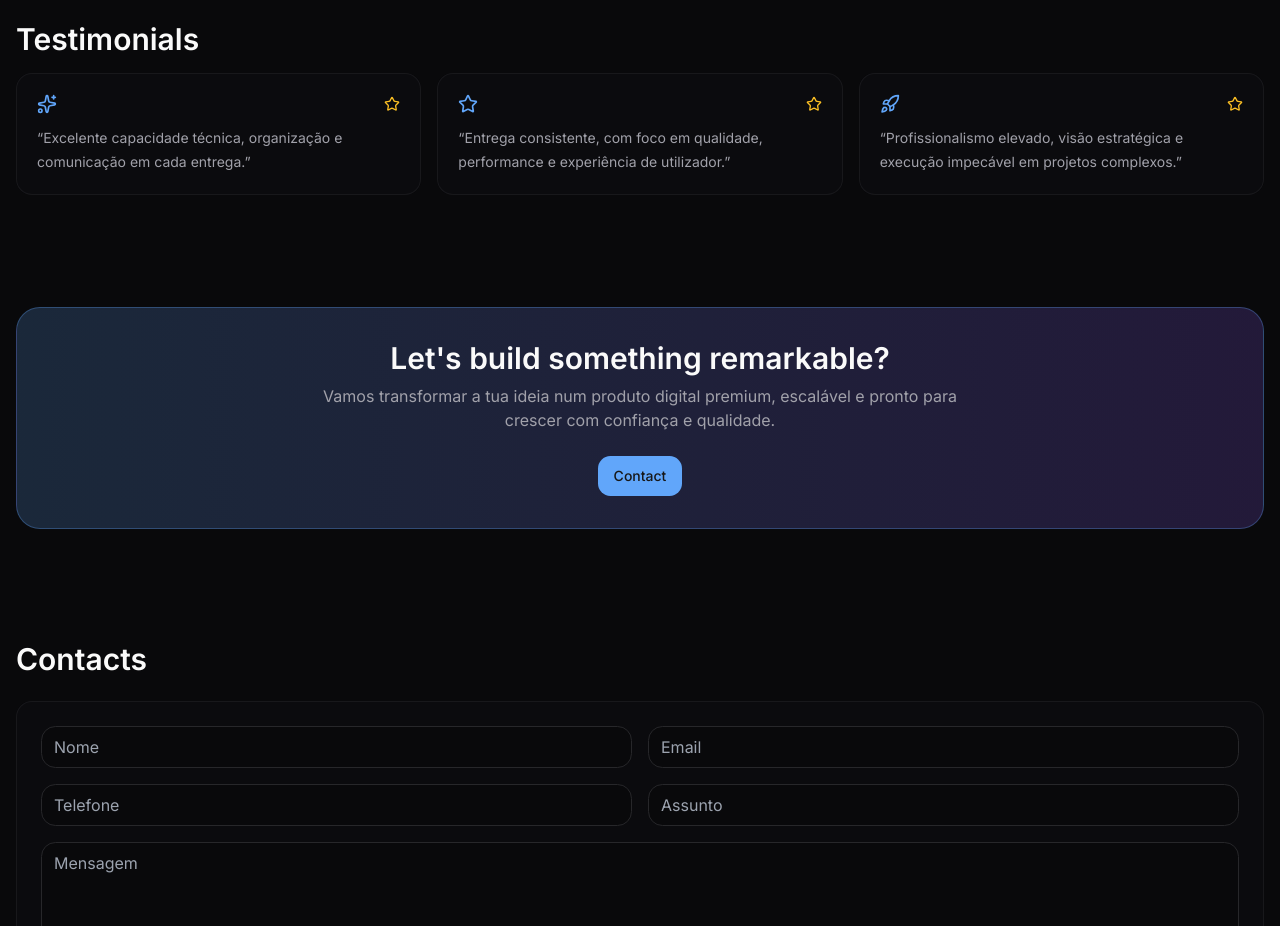
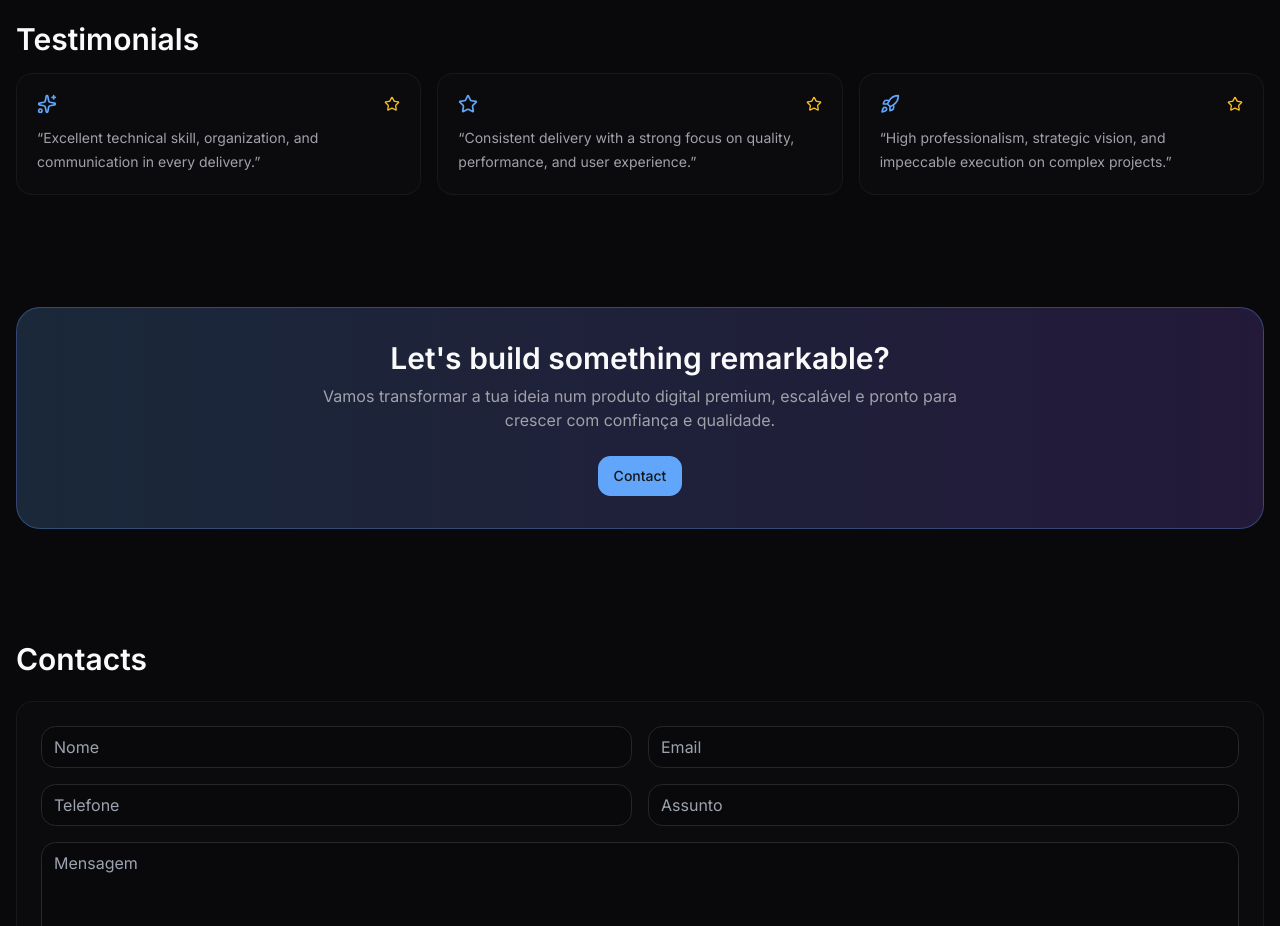
Before and after one commit to diogo-jose-luis/diogo-jose-luis-developer, a Next.js app: page /en in a window 1280 px wide. Shown: the part 5440-6366 px from the top of the page. Built offline with nearby package versions, Linux system fonts and the light colour scheme.

Commit message:
Update testimonials in multiple languages for improved clarity and consistency

```diff
--- a/components/portfolio-page.tsx
+++ b/components/portfolio-page.tsx
@@ -57,15 +57,15 @@ export function PortfolioPage() {
 
   const testimonialCards = [
     {
-      quote: "Excelente capacidade técnica, organização e comunicação em cada entrega.",
+      quote: t("testimonials.quoteOne"),
       icon: Sparkles,
     },
     {
-      quote: "Entrega consistente, com foco em qualidade, performance e experiência de utilizador.",
+      quote: t("testimonials.quoteTwo"),
       icon: Star,
     },
     {
-      quote: "Profissionalismo elevado, visão estratégica e execução impecável em projetos complexos.",
+      quote: t("testimonials.quoteThree"),
       icon: Rocket,
     },
   ];
--- a/messages/en.json
+++ b/messages/en.json
@@ -20,6 +20,11 @@
     "ctaContact": "Contact",
     "ctaGithub": "GitHub"
   },
+  "testimonials": {
+    "quoteOne": "Excellent technical skill, organization, and communication in every delivery.",
+    "quoteTwo": "Consistent delivery with a strong focus on quality, performance, and user experience.",
+    "quoteThree": "High professionalism, strategic vision, and impeccable execution on complex projects."
+  },
   "sections": {
     "about": "About Me",
     "skills": "Skills / Technologies",
--- a/messages/fr.json
+++ b/messages/fr.json
@@ -20,6 +20,11 @@
     "ctaContact": "Contacter",
     "ctaGithub": "GitHub"
   },
+  "testimonials": {
+    "quoteOne": "Excellente capacité technique, organisation et communication à chaque livraison.",
+    "quoteTwo": "Livraisons cohérentes, avec un fort accent sur la qualité, la performance et l'expérience utilisateur.",
+    "quoteThree": "Professionnalisme élevé, vision stratégique et exécution impeccable sur des projets complexes."
+  },
   "sections": {
     "about": "À propos de moi",
     "skills": "Compétences / Technologies",
--- a/messages/pt.json
+++ b/messages/pt.json
@@ -20,6 +20,11 @@
     "ctaContact": "Contactar",
     "ctaGithub": "GitHub"
   },
+  "testimonials": {
+    "quoteOne": "Excelente capacidade técnica, organização e comunicação em cada entrega.",
+    "quoteTwo": "Entrega consistente, com foco em qualidade, performance e experiência de utilizador.",
+    "quoteThree": "Profissionalismo elevado, visão estratégica e execução impecável em projetos complexos."
+  },
   "sections": {
     "about": "Sobre Mim",
     "skills": "Skills / Tecnologias",
```
